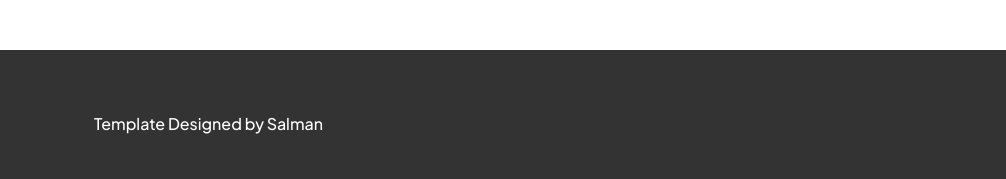
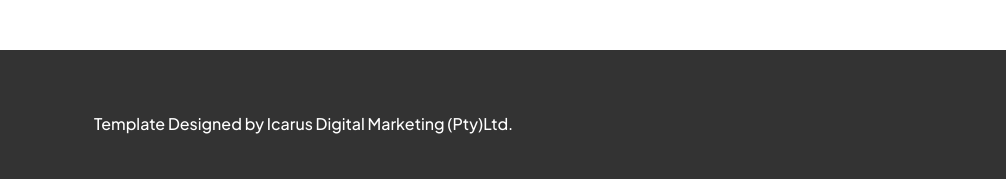
Before and after one commit to 1c4ru522/upwork, a plain HTML site: page index.html in a window 1280 px wide. Shown: the part 4167-4346 px from the top of the page, 0-1006 px from the left. Drawn offline with nearby package versions, Linux system fonts and the light colour scheme.

Commit message:
Update index.html

```diff
--- a/index.html
+++ b/index.html
@@ -216,7 +216,7 @@
     <!-- Footer -->
     <footer>
         <div class="container">
-            <p>Template Designed by <a href="https://www.youtube.com/channel/UCYMEEnLzGGGIpQQ3Nu_sBsQ">Salman</a></p>
+            <p>Template Designed by Icarus Digital Marketing (Pty)Ltd.</p>
             <div class="social-icons">
                 <a href="#"><i class="lab la-twitter"></i></a>
                 <a href="#"><i class="lab la-facebook"></i></a>
```
